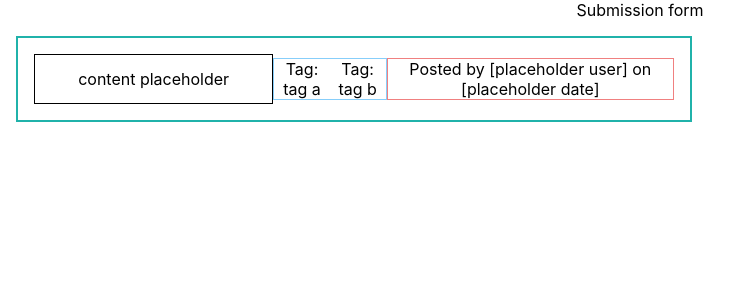
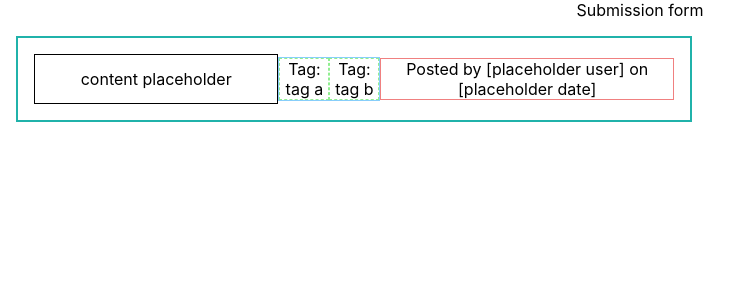
Before and after one commit to mradamt/punter, a React (Create React App) app: page / in a window 1280 px wide. Shown: the top 300 px of the page, without its empty margins (0-750 px from the left). Built offline with nearby package versions, Linux system fonts and the light colour scheme.

Commit message:
move styles to their own folder

```diff
--- a/src/components/App.tsx
+++ b/src/components/App.tsx
@@ -1,5 +1,5 @@
 import Post from './Post';
-import './App.scss';
+import './sass-styles/App.scss';
 
 function App() {
   return (
--- a/src/components/Content.tsx
+++ b/src/components/Content.tsx
@@ -1,6 +1,5 @@
 import React from "react";
-
-import './Content.scss'
+import './sass-styles/Content.scss'
 
 export default function Content (props: any) {
 
--- a/src/components/Post.tsx
+++ b/src/components/Post.tsx
@@ -1,8 +1,7 @@
 import React from 'react';
 import Content from './Content';
 import Tags from './Tags';
-
-import './Post.scss'
+import './sass-styles/Post.scss'
 
 const dummyTags = ["tag a", "tag b"]
 
--- a/src/components/Tag.tsx
+++ b/src/components/Tag.tsx
@@ -1,6 +1,5 @@
 import React from "react";
-
-import './Tag.scss';
+import './sass-styles/Tag.scss';
 
 export default function Tag (props:any) {
   return (
--- a/src/components/Tags.tsx
+++ b/src/components/Tags.tsx
@@ -1,7 +1,6 @@
 import React from "react";
 import Tag from "./Tag";
-
-import './Tags.scss'
+import './sass-styles/Tags.scss'
 
 export default function Tags (props:any) {
   const tagsList = props.tags.map((tag: string) => <Tag tag={tag} />)
--- /dev/null
+++ b/src/components/sass-styles/Tag.scss
@@ -0,0 +1,4 @@
+.tag {
+  border: 1px dashed lightgreen;
+  width: 3em;
+}
```
Also changed, not shown: src/components/sass-styles/App.scss (renamed from src/components/App.scss), src/components/sass-styles/Content.scss (renamed from src/components/Content.scss), src/components/sass-styles/Form.scss (added), src/components/sass-styles/Post.scss (renamed from src/components/Post.scss), src/components/sass-styles/Tags.scss (renamed from src/components/Tags.scss).
